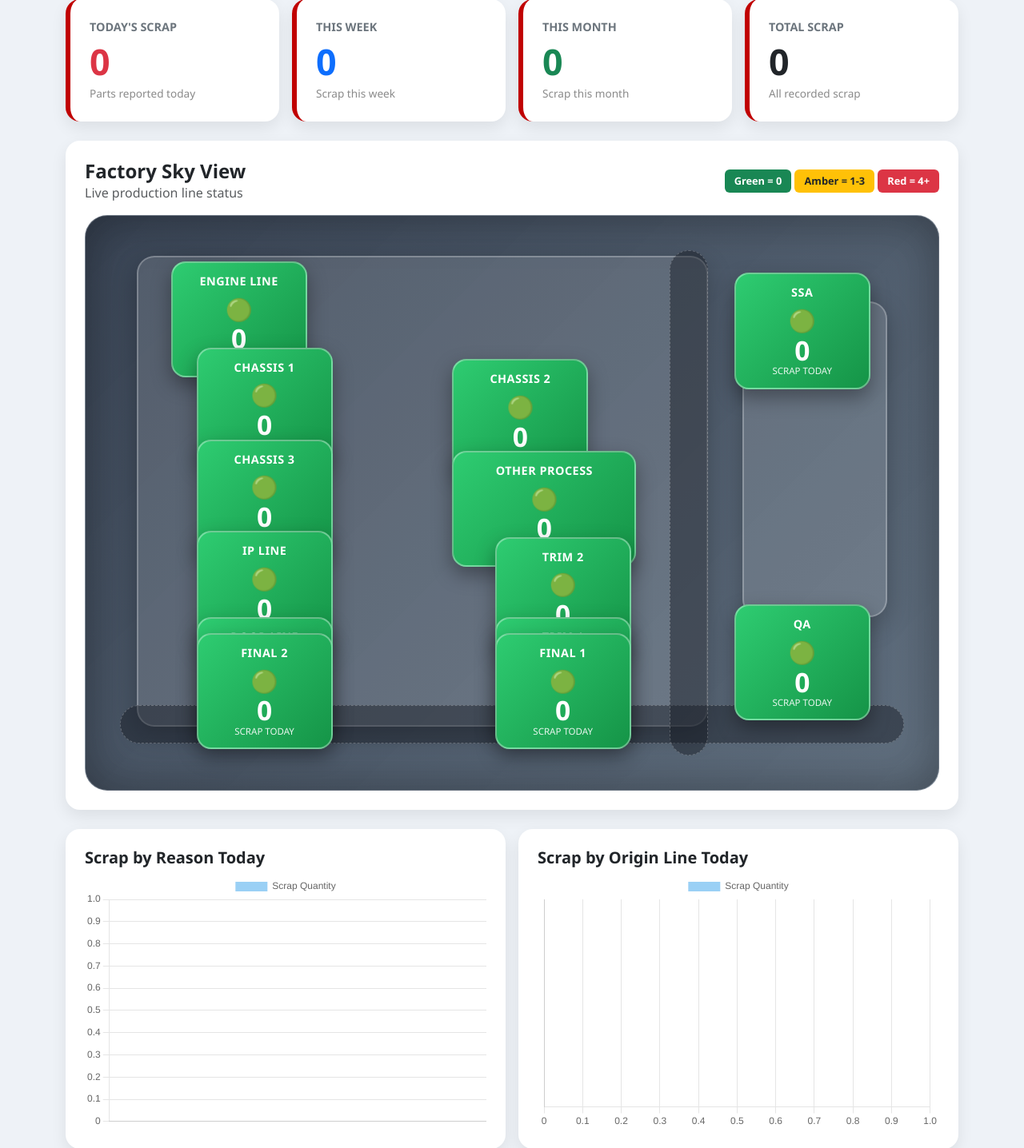
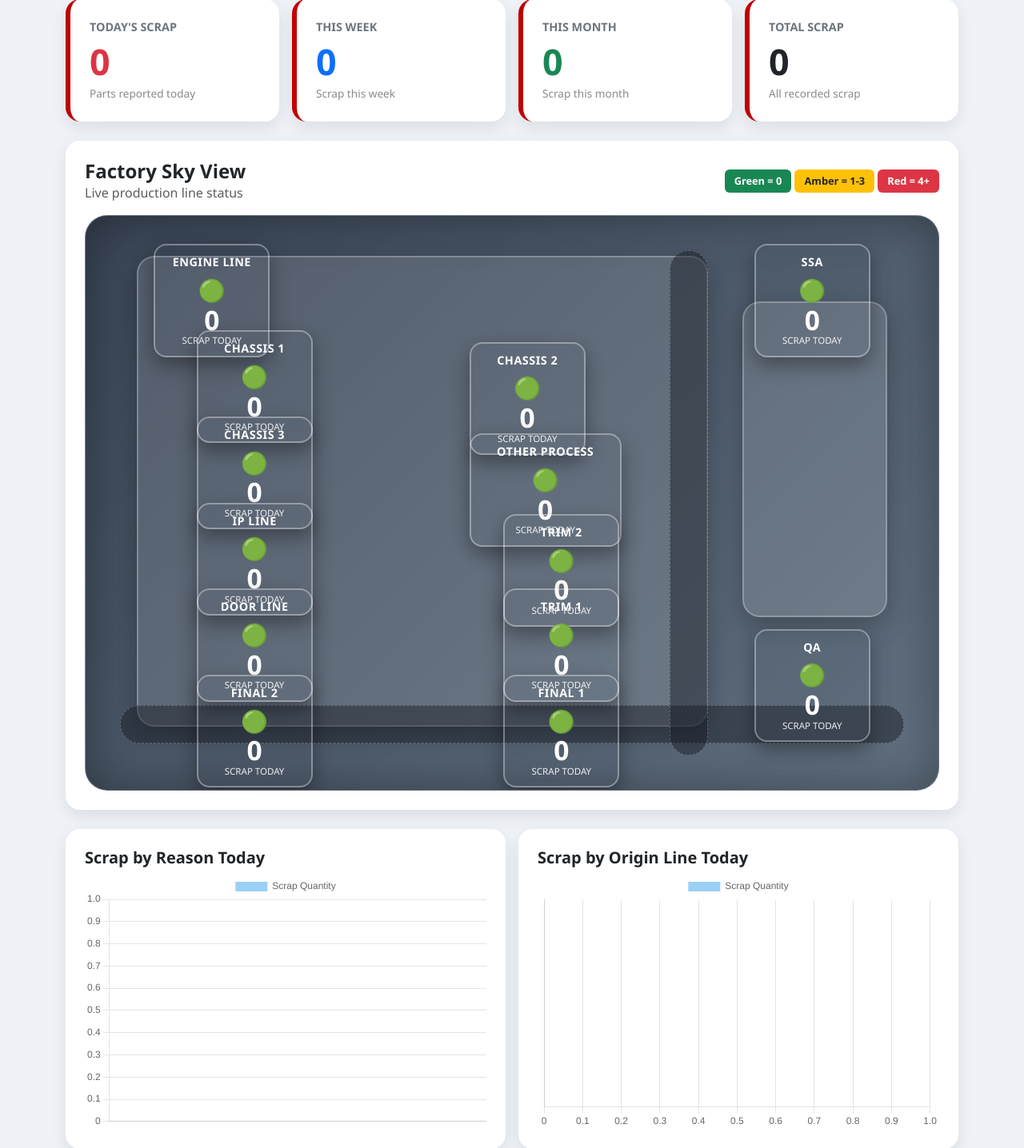
Before and after one commit to hgooders/SCRAP-TRACKER-V2, a Flask app: page /dashboard in a window 1280 px wide. Shown: the part 179-1615 px from the top of the page at 80% size. Run offline with Flask 3, Linux system fonts and the light colour scheme; a user stored in the database is signed in; data that the repository does not hold is empty.

Commit message:
Update dashboard.html

```diff
--- a/templates/dashboard.html
+++ b/templates/dashboard.html
@@ -246,10 +246,10 @@
 
 .factory-zone{
     position:absolute;
-    width:170px;
-    min-height:95px;
-    border-radius:18px;
-    padding:12px;
+    width:145px;
+    min-height:80px;
+    border-radius:16px;
+    padding:10px;
     text-align:center;
     color:white;
     display:flex;
@@ -259,6 +259,7 @@
     box-shadow:0 10px 25px rgba(0,0,0,.35);
     border:2px solid rgba(255,255,255,.35);
     z-index:5;
+}
 }
 
 .factory-zone.green{
@@ -299,26 +300,25 @@
 }
 
 /* Your factory layout */
-.engine-line{ left:10%; top:8%; }
-.ssa-line{ right:8%; top:10%; }
+.engine-line{ left:8%; top:5%; }
+.ssa-line{ right:8%; top:5%; }
 
-.chassis-one{ left:13%; top:23%; }
-.chassis-two{ left:43%; top:25%; }
+.chassis-one{ left:13%; top:20%; }
+.chassis-two{ left:45%; top:22%; }
 
-.chassis-three{ left:13%; top:39%; }
-.other-process{ left:43%; top:41%; width:230px; }
+.chassis-three{ left:13%; top:35%; }
+.other-process{ left:45%; top:38%; width:190px; }
 
-.ip-line{ left:13%; top:55%; }
-.trim-two{ left:48%; top:56%; }
+.ip-line{ left:13%; top:50%; }
+.trim-two{ left:49%; top:52%; }
 
-.door-line{ left:13%; top:70%; }
-.trim-one{ left:48%; top:70%; }
+.door-line{ left:13%; top:65%; }
+.trim-one{ left:49%; top:65%; }
 
-.final-two{ left:13%; bottom:7%; }
-.final-one{ left:48%; bottom:7%; }
+.final-two{ left:13%; top:80%; }
+.final-one{ left:49%; top:80%; }
 
-.qa-line{ right:8%; bottom:12%; }
-
+.qa-line{ right:8%; top:72%; }
 @keyframes redPulse{
     0%{ box-shadow:0 0 0 rgba(255,77,77,.45); transform:scale(1); }
     50%{ box-shadow:0 0 35px rgba(255,77,77,.95); transform:scale(1.03); }
```
